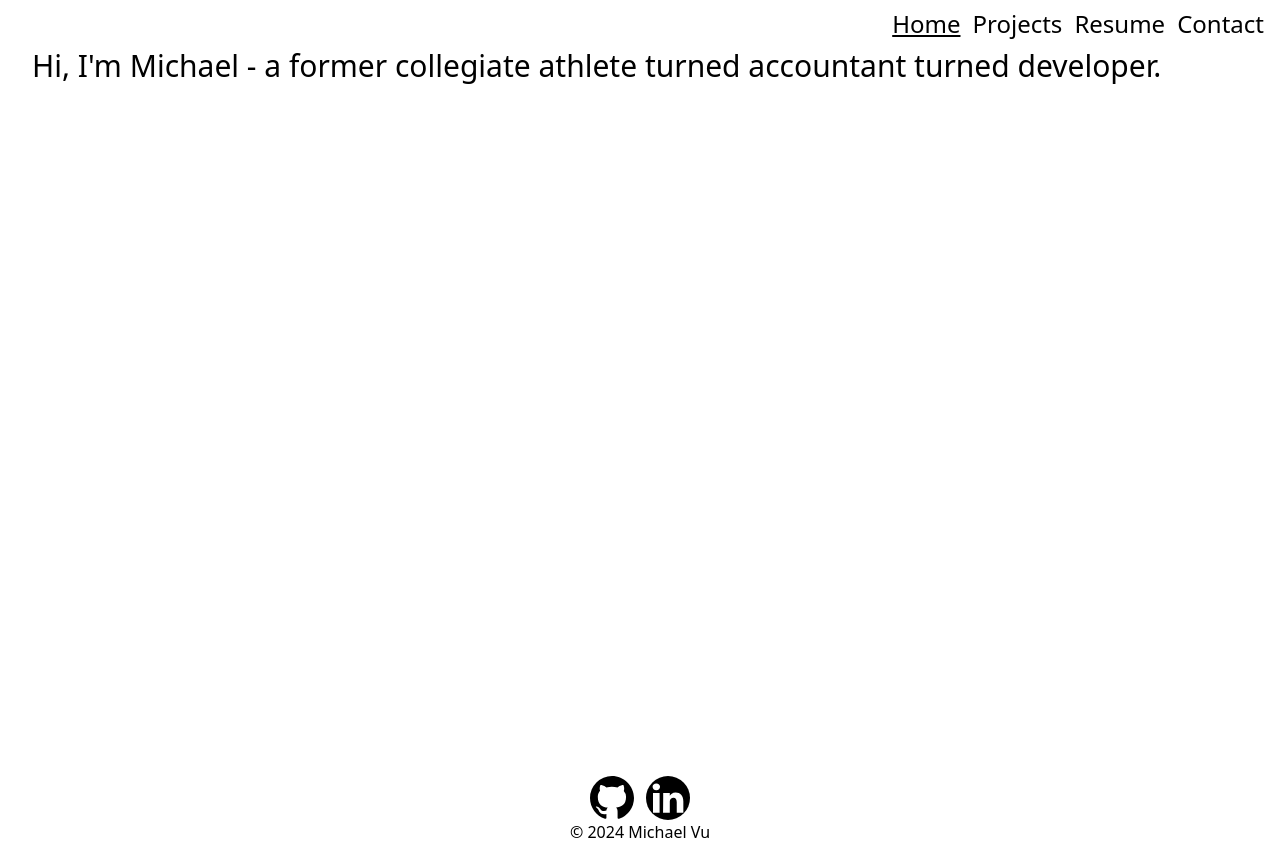
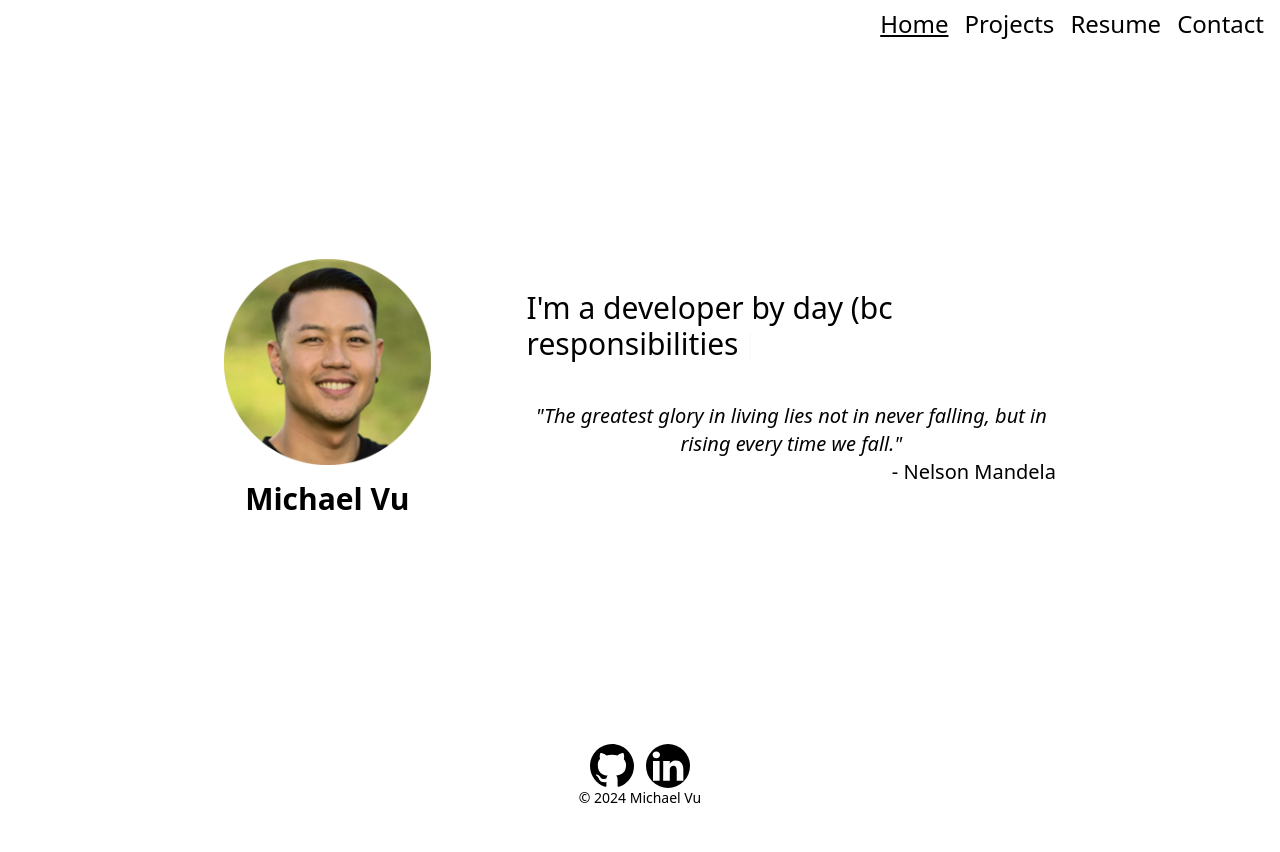
Before and after one commit to michaeltnvu/mtv.dev, a React (Vite) app: page / in a window 1280 px wide. After the commit the page ends 824 px from the top, so only its background shows below. Built offline with nearby package versions, Linux system fonts and the light colour scheme.

Commit message:
completed home page

```diff
--- a/package.json
+++ b/package.json
@@ -13,7 +13,8 @@
     "react": "^18.2.0",
     "react-dom": "^18.2.0",
     "react-icons": "^5.2.0",
-    "react-router-dom": "^6.23.0"
+    "react-router-dom": "^6.23.0",
+    "react-simple-typewriter": "^5.0.1"
   },
   "devDependencies": {
     "@types/react": "^18.2.66",
--- a/src/components/Footer.tsx
+++ b/src/components/Footer.tsx
@@ -4,7 +4,7 @@ import { Link } from "react-router-dom";
 
 const Footer = () => {
   return (
-    <div className="mx-4 my-2 flex flex-col justify-between text-center">
+    <div className="mx-4 my-4 flex flex-col justify-between text-center">
       <div className="flex items-center gap-3 mx-auto">
         <Link to="https://github.com/michaeltnvu" target="_blank">
           <VscGithubInverted className="w-11 h-11" />
@@ -13,7 +13,7 @@ const Footer = () => {
           <BsLinkedin className="rounded-full w-11 h-11" />
         </Link>
       </div>
-      <span className="text-md">© 2024 Michael Vu</span>
+      <span className="text-sm">© 2024 Michael Vu</span>
     </div>
   );
 };
--- a/src/components/Navbar.tsx
+++ b/src/components/Navbar.tsx
@@ -3,7 +3,7 @@ import { NavLink } from "react-router-dom";
 
 const Navbar = () => {
   return (
-    <nav className="flex justify-end gap-3 text-2xl my-2 mx-4">
+    <nav className="flex justify-end gap-4 text-2xl my-2 mx-4">
       <NavLink
         to="/"
         className={({ isActive }) => (isActive ? "underline" : "")}
--- a/src/pages/Home.tsx
+++ b/src/pages/Home.tsx
@@ -1,10 +1,48 @@
+import { useTypewriter, Cursor } from 'react-simple-typewriter'
+
 const Home = () => {
+  const [text] = useTypewriter({
+    words: [
+      "Michael (hello!)",
+      "a developer by day (bc responsibilities!)",
+      "a gamer by night (bc destress!)",
+      "an ex-collegiate basketball player (bc athletic!)",
+      "now a pickleball enthusiast (bc old, but athletic!)",
+      "also a gym-goer (bc food!)",
+      "traveling the world when on vacation (bc wow!)",
+      "saying yes (bc you want to hire me!)"
+    ],
+    loop: true,
+    typeSpeed: 60,
+    deleteSpeed: 40,
+  });
+
   return (
-    <div className="max-w-[95vw] mx-auto h-[90vh]">
-      <h1 className="text-3xl">
-        Hi, I'm Michael - a former collegiate athlete turned accountant turned
-        developer.
-      </h1>
+    <div className="max-w-[65vw] max-h-[85vh] h-[85vh] mx-auto flex gap-24 justify-center items-center">
+      <div>
+        <img
+          src="src\assets\portrait.jpg"
+          alt="profile picture"
+          className="w-72"
+        />
+        <h1 className="text-3xl text-center mt-4 font-extrabold">Michael Vu</h1>
+      </div>
+      <div className="flex flex-col gap-10 justify-between">
+        <h1 className="text-3xl text-left">
+          I'm{" "}
+          <span>{text}</span>
+          <span><Cursor cursorStyle="|" /></span>
+        </h1>
+        <div>
+          <p className="text-xl text-center">
+            <em>
+              "The greatest glory in living lies not in never falling, but in
+              rising every time we fall."
+            </em>
+          </p>
+          <span className="float-right text-xl">- Nelson Mandela</span>
+        </div>
+      </div>
     </div>
   );
 };
```
Also changed, not shown: src/assets/portrait.jpg (added), 1 other file (tests, documents, lock files or other folders).
